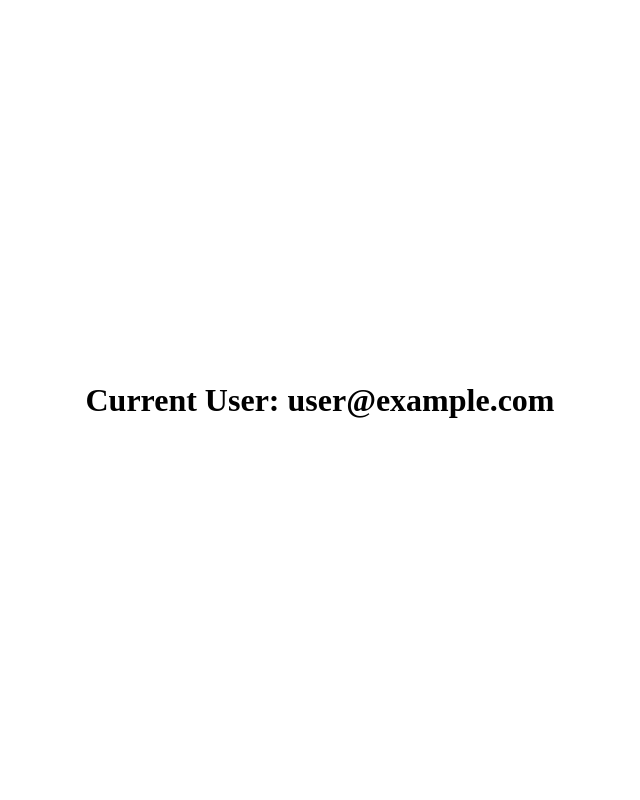
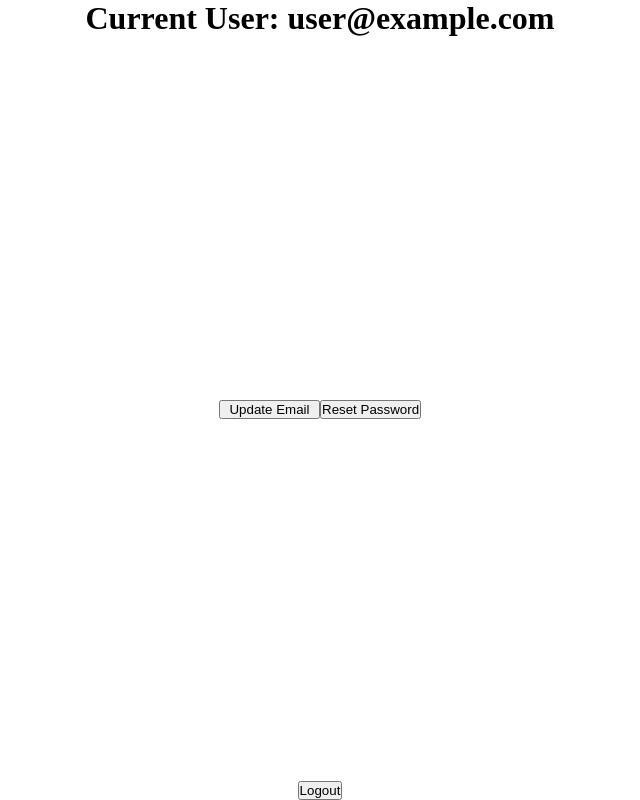
Before and after one commit to CCKJon/sveltekit-auth, a SvelteKit app: page /privatedashboard in a window 1280 px wide. Shown: the whole page, without its empty margins (320-960 px from the left). Built offline with nearby package versions, Linux system fonts and the light colour scheme; no server answers; sample sign-in values are in the browser's storage.

Commit message:
authentication updates

```diff
--- a/src/components/Auth.svelte
+++ b/src/components/Auth.svelte
@@ -31,7 +31,7 @@
 
 
 <div class="container">
-    <h1>Sign up</h1>
+    <h1>{register ? 'Register' : 'Log in'}</h1>
     <form>
         <label>
             <input bind:value={email} type="email" placeholder="Email">
@@ -55,6 +55,7 @@
             <p>Sign Up</p>
         </div>
     {/if}
+
 </div>
 
 <style>
--- /dev/null
+++ b/src/components/AuthReset.svelte
@@ -0,0 +1,75 @@
+<script>
+	import { auth } from "../lib/firebase/firebase.client";
+	import { authHandlers, authStore } from "../stores/authStore";
+
+    let action = '';
+    let newEmail="";
+    let newPass="";
+
+
+    async function handleSubmit () {
+        if (!action) {
+            return
+        }
+        if (action === 'updatePass'){
+            return await authHandlers.updatePassword(newPass)
+        }
+
+        if (action === 'updateEmail') {
+            return await authHandlers.updateEmail(newEmail)
+        }
+    }
+</script>
+
+
+<div class="container">
+    <div>
+        <button on:click={() => {
+            action = "updateEmail"
+        }}>Update Email</button>
+        <button on:click={() => {
+            action = "updatePass"
+        }}>Reset Password</button>
+    </div>
+
+    {#if action === 'updatePass'}
+        <form>
+            <label>
+                <input bind:value={newPass} type="password" placeholder="New Password">
+            </label>
+            <button on:click={handleSubmit}>Submit</button>
+        </form>
+    {/if}
+
+    {#if action === 'updateEmail'}
+        <form>
+            <label>
+                <input bind:value={newEmail} type="email" placeholder="New Email">
+            </label>
+            <button on:click={handleSubmit}>Submit</button>
+
+        </form>
+
+    {/if}
+
+
+
+</div>
+
+<style>
+    .container {
+        display: grid;
+        flex-direction: column;
+        align-items: center;
+        justify-content: center;
+        flex: 1;
+    }
+    .container form {
+        display: flex;
+        flex-direction: column;
+    }
+    .container div {
+        display: grid;
+        grid-template-columns: repeat(2, minmax(0,1fr));
+    }
+</style>
--- a/src/routes/+layout.svelte
+++ b/src/routes/+layout.svelte
@@ -3,6 +3,7 @@
     import {auth} from '../lib/firebase/firebase.client'
     import { authStore } from '../stores/authStore';
     import Auth from '../components/auth.svelte';
+    import {browser} from '$app/environment';
 
 
     onMount(() => {
@@ -11,7 +12,17 @@
             authStore.update((curr) => {
                 return { ...curr, isLoading: false, currentUser: user};
             });
+
+
+            if (browser &&
+                !$authStore?.currentUser &&
+                !$authStore.isLoading &&
+                window.location.pathname !== '/'
+            ) {
+                window.location.href = '/';
+            }
         });
+        return unsubscribe
     });
 </script>
 
--- a/src/routes/privatedashboard/+page.svelte
+++ b/src/routes/privatedashboard/+page.svelte
@@ -1,6 +1,7 @@
 <script>
-	import { authStore } from "../../stores/authStore";
+	import { authHandlers, authStore } from "../../stores/authStore";
     import { auth } from "../../lib/firebase/firebase.client";
+    import AuthReset from "../../components/AuthReset.svelte";
 
     let email;
     authStore.subscribe((curr) => {
@@ -9,9 +10,18 @@
     });
 </script>
 
-<div>
-    <h1>Current User: {email}</h1>
-</div>
+
+{#if $authStore.currentUser}
+    <div>
+        <h1>Current User: {email}</h1>
+        <AuthReset />
+        <button on:click={authHandlers.logout}>Logout</button>
+    </div>
+{:else}
+    <div>Loading....</div>
+{/if}
+
+
 
 
 <style>
@@ -22,4 +32,7 @@
         justify-content: center;
         align-items: center;
     }
+    h1 {
+        text-align: center;
+    }
 </style>
--- a/src/stores/authStore.js
+++ b/src/stores/authStore.js
@@ -28,9 +28,18 @@ export const authHandlers = {
 		await sendPasswordResetEmail(auth, email);
 	},
 	updateEmail: async (email) => {
-		await updateEmail(auth, email);
+		authStore.update((curr) => {
+			return {
+				...curr,
+				currentUser: {
+					...curr.currentUser,
+					email: email
+				}
+			};
+		});
+		await updateEmail(auth.currentUser, email);
 	},
 	updatePassword: async (password) => {
-		await updatePassword(auth, password);
+		await updatePassword(auth.currentUser, password);
 	}
 };
```
